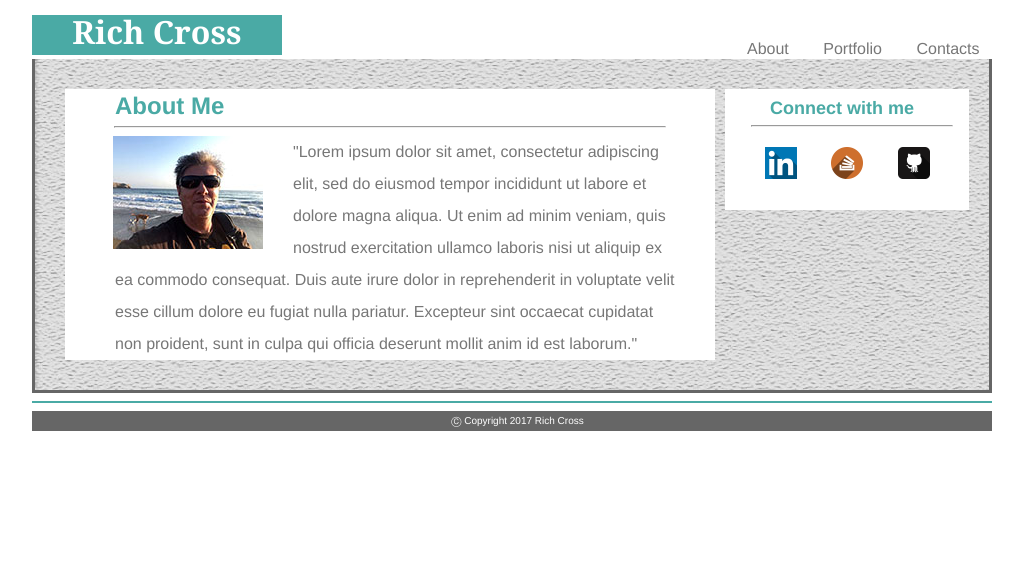
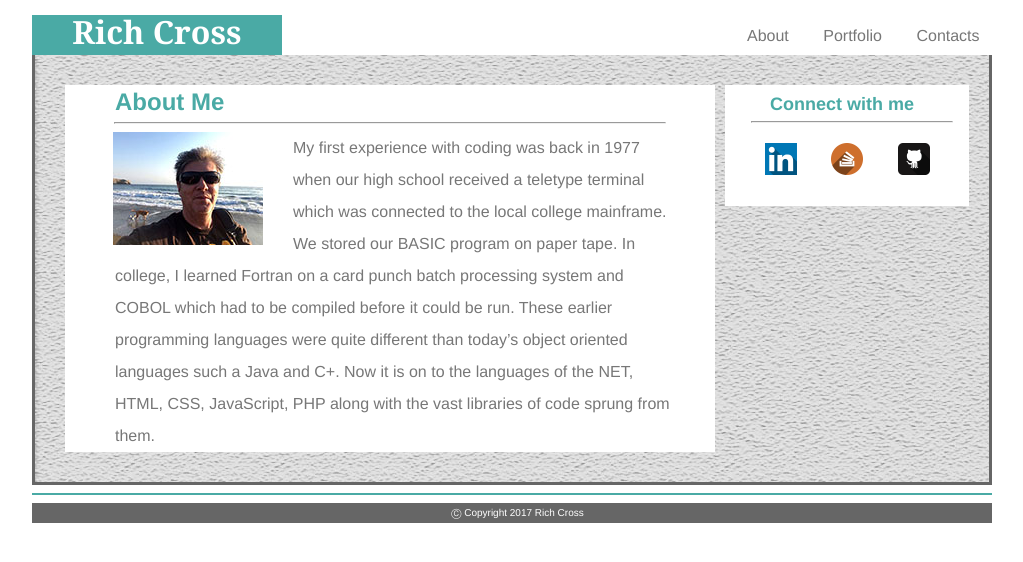
Before and after one commit to richwesley/Basic-Portfolio, a plain HTML site: page index.html in a window 1280 px wide. Shown: the whole page, without its empty margins (18-1041 px from the left). Drawn offline with Linux system fonts and the light colour scheme.

Commit message:
Final Push

```diff
--- a/assets/css/style.css
+++ b/assets/css/style.css
@@ -1,6 +1,6 @@
 @charset "utf-8";
 nav {
-	margin-top: 26px;
+	margin-top: 13px;
 	width: 275px;
 	float: right;
 	font-weight: normal;
--- a/index.html
+++ b/index.html
@@ -24,8 +24,9 @@
   		<hr width="550">
 	  <img src="assets/images/profile_pic.jpg" width="150" height="113" alt="" id="portpic"/>
 		<p>
-  		"Lorem ipsum dolor sit amet, consectetur adipiscing elit, sed do eiusmod tempor incididunt ut labore et dolore magna aliqua. Ut enim ad minim veniam, quis nostrud exercitation ullamco laboris nisi ut aliquip ex ea commodo consequat. Duis aute irure dolor in reprehenderit in voluptate velit esse cillum dolore eu fugiat nulla pariatur. Excepteur sint occaecat cupidatat non proident, sunt in culpa qui officia deserunt mollit anim id est laborum."
-  		</p>
+  		My first experience with coding was back in 1977 when our high school received a teletype terminal which was connected to the local college mainframe.  We stored our BASIC program on paper tape.  In college, I learned Fortran on a card punch batch processing system and COBOL which had to be compiled before it could be run.  These earlier programming languages were quite different than today’s object oriented languages such a Java and C+.  Now it is on to the languages of the NET, HTML, CSS, JavaScript, PHP along with the vast libraries of code sprung from them.
+		</p>
+
  	 </article>
 
 	<aside>
```
